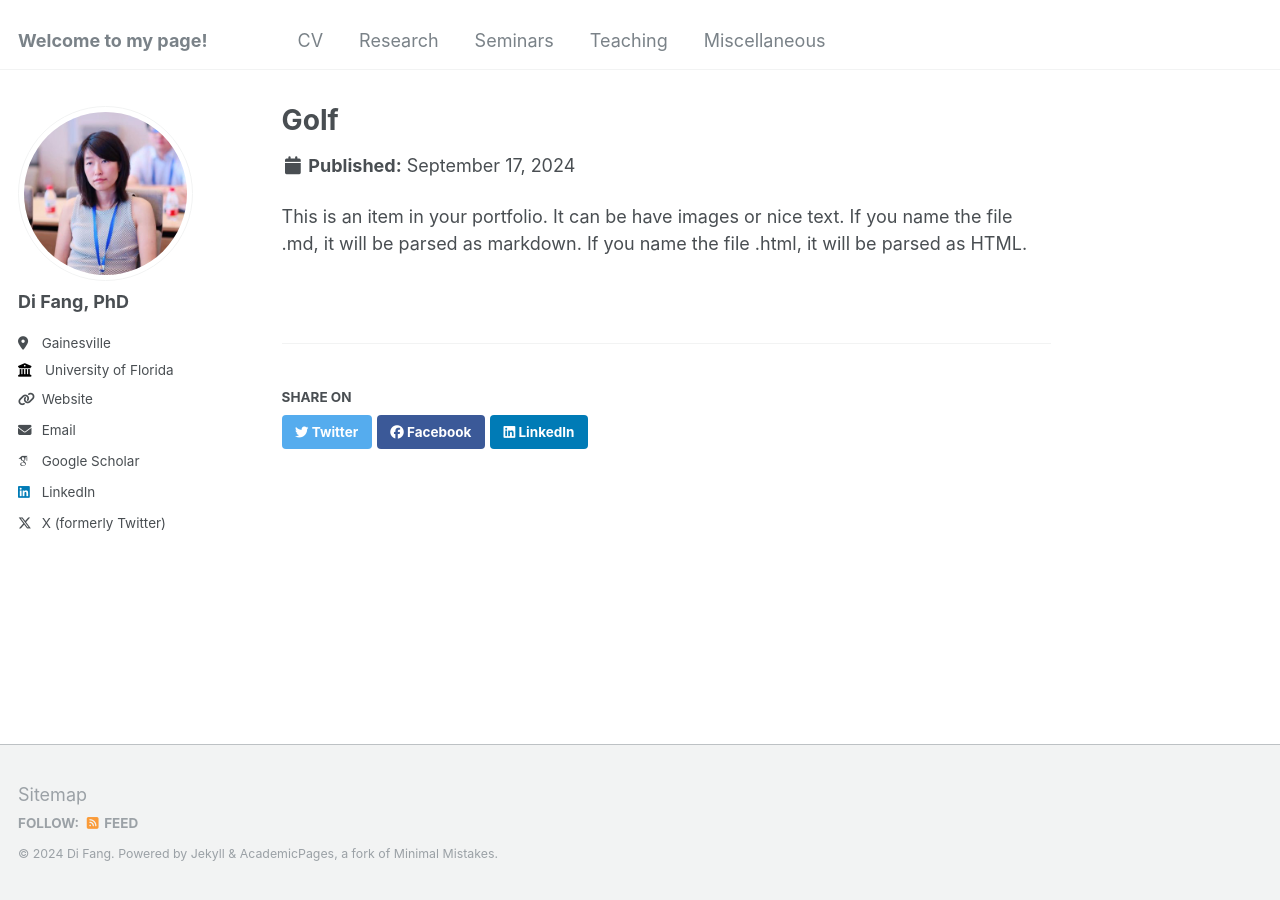
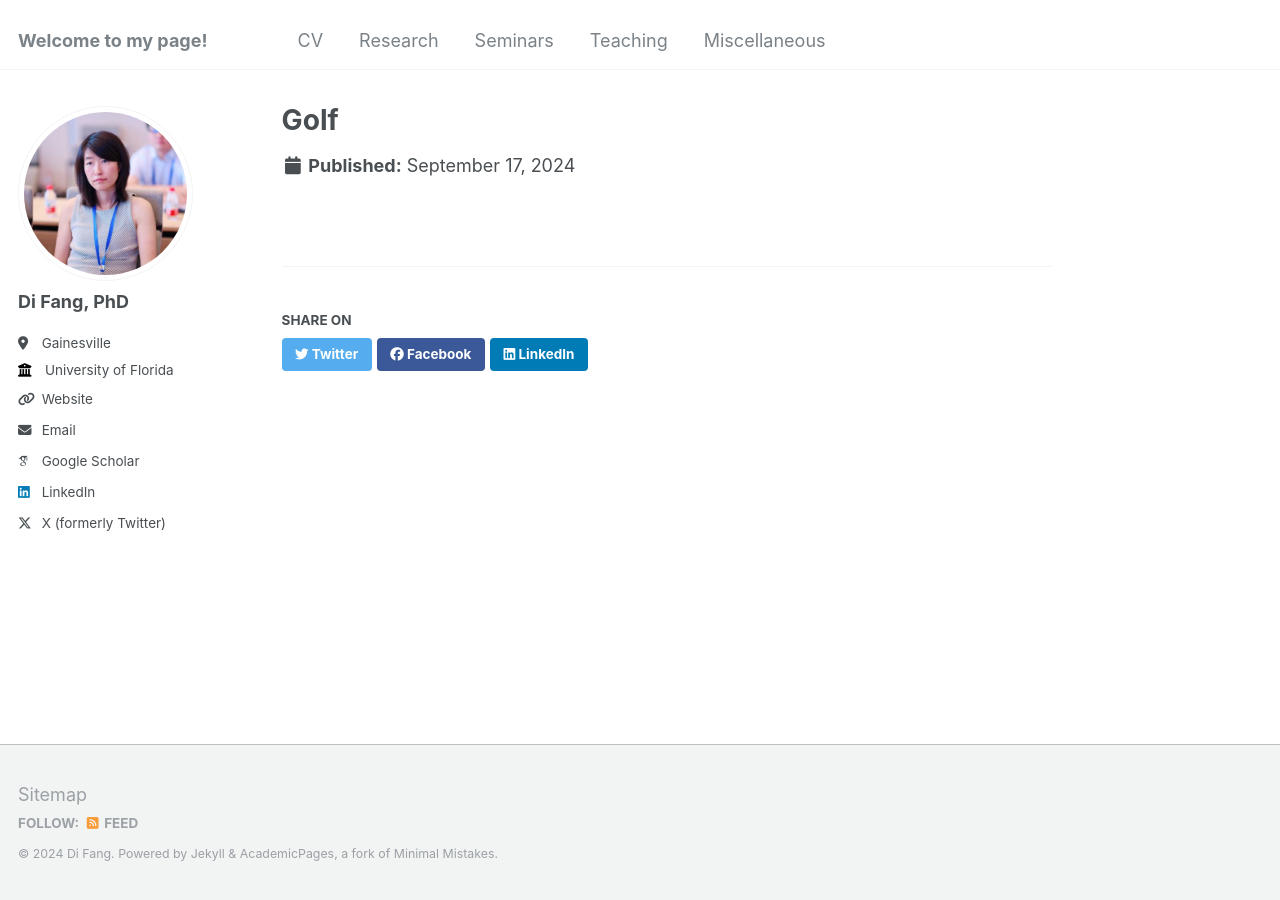
Before and after one commit to fangdi2009/mypage, a Jekyll site: the page built from _portfolio/fun.md, in a window 1280 px wide. Built offline with Jekyll 4.4.1, drawn with Linux system fonts in a browser that asks for light colours; some web fonts are replaced.

Commit message:
Update fun.md

```diff
--- a/_portfolio/fun.md
+++ b/_portfolio/fun.md
@@ -1,7 +1,5 @@
 ---
 title: "Golf"
-excerpt: "Short description of portfolio item number 1<br/><img src='/images/golf1.jpgg'>"
+excerpt: "Short description of portfolio item number 1<br/><img src='/images/golf1.jpg'>"
 collection: portfolio
 ---
-
-This is an item in your portfolio. It can be have images or nice text. If you name the file .md, it will be parsed as markdown. If you name the file .html, it will be parsed as HTML.
```
